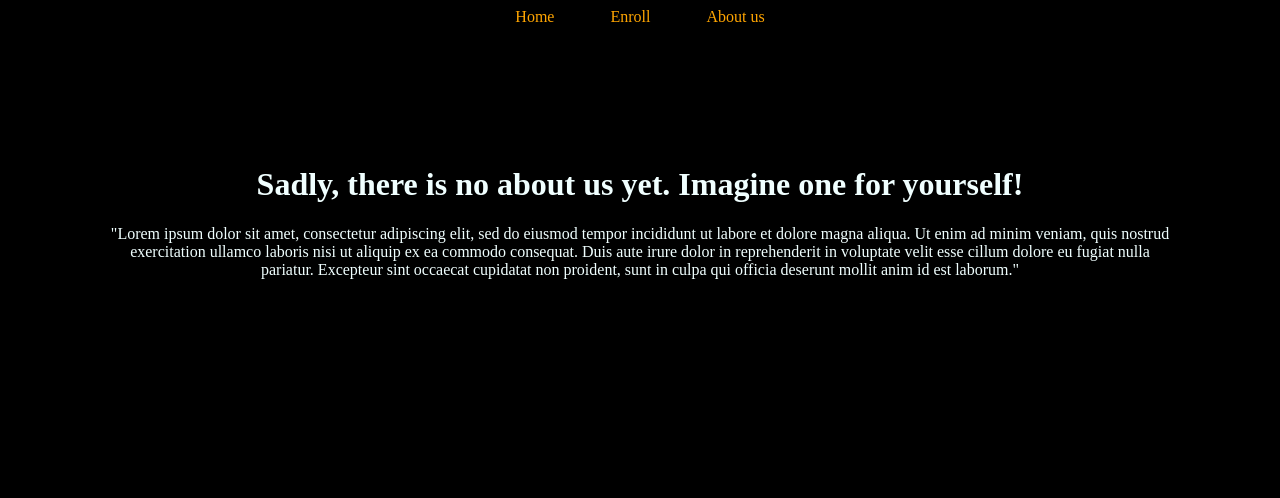
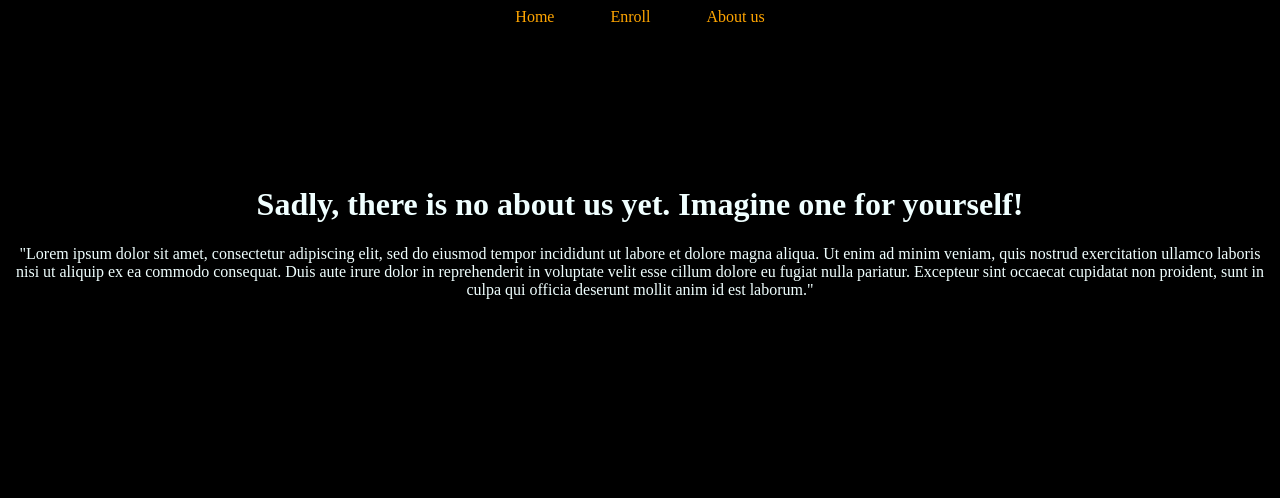
Before and after one commit to Rakowskiii/BITcyber, a Flask app: page /about in a window 1280 px wide. Shown: the top 498 px of the page. Run offline with Flask 2, Linux system fonts and the light colour scheme.

Commit message:
Final fix

```diff
--- a/rekru-app/static/css/styles.css
+++ b/rekru-app/static/css/styles.css
@@ -44,8 +44,6 @@ a {text-decoration: none;}
 
   #container{
     margin-top: 1%;
-    margin-left: 8%;
-    margin-right: 8%;
     display: flex;
     flex-basis: 8%;
     flex-wrap: wrap;
```
